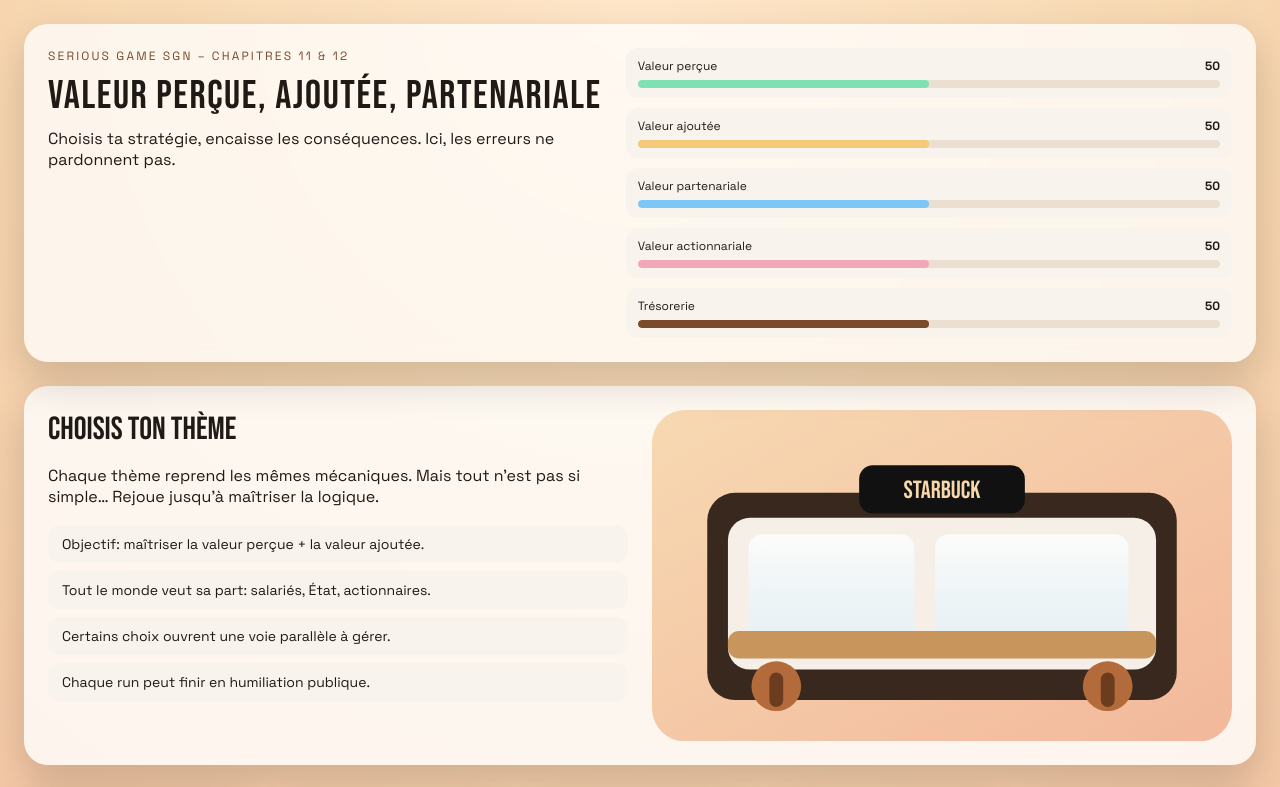
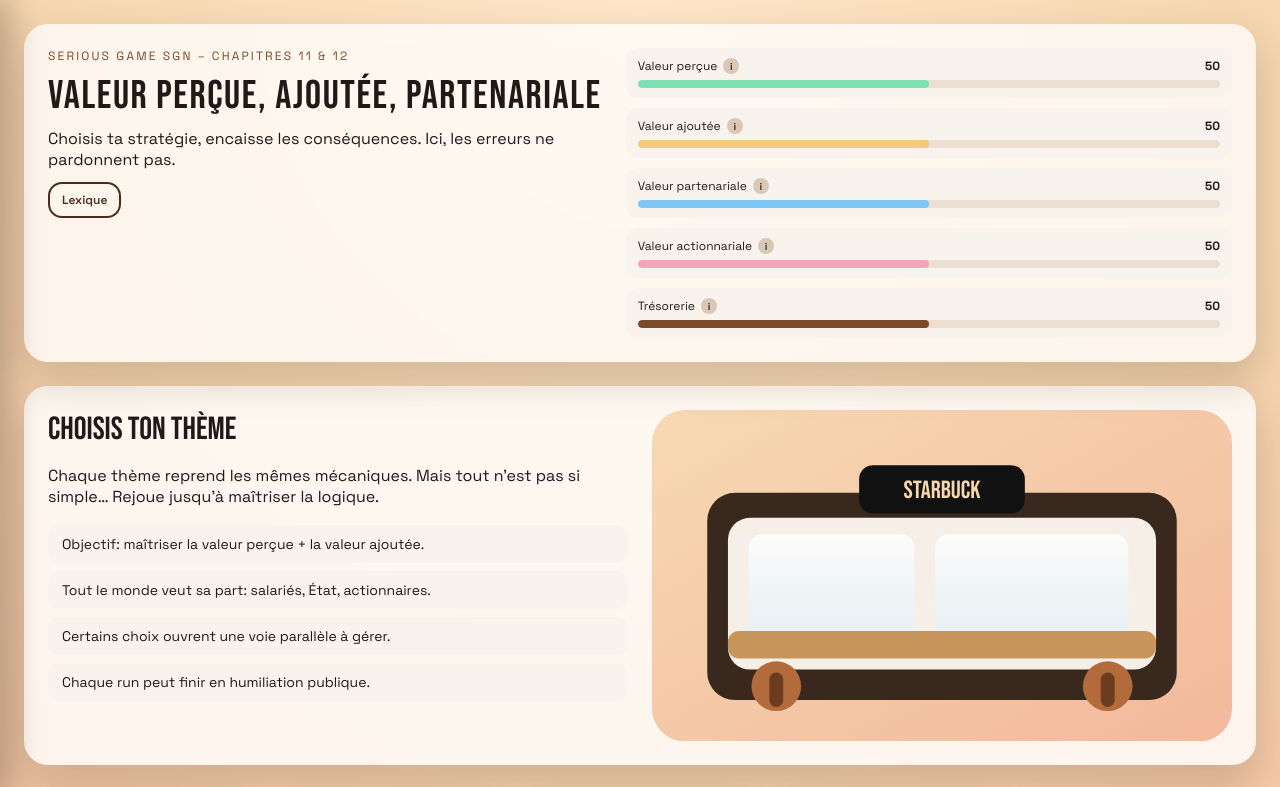
Before and after one commit to Decayuki/Sgn-serious11, a React (Vite) app: page / in a window 1280 px wide. Shown: the top 787 px of the page. Built offline with nearby package versions, Linux system fonts and the light colour scheme.

Commit message:
feat: lexicon panel and tuned alerts

```diff
--- a/src/App.css
+++ b/src/App.css
@@ -87,6 +87,49 @@
   justify-content: space-between;
   font-size: 12px;
   margin-bottom: 6px;
+}
+
+.stat-title {
+  display: inline-flex;
+  align-items: center;
+  gap: 6px;
+}
+
+.stat-info {
+  width: 16px;
+  height: 16px;
+  border-radius: 50%;
+  background: #d9c8b5;
+  color: #3a281d;
+  display: inline-flex;
+  align-items: center;
+  justify-content: center;
+  font-size: 10px;
+  font-weight: 700;
+  position: relative;
+  cursor: help;
+}
+
+.stat-info::after {
+  content: attr(data-tooltip);
+  position: absolute;
+  bottom: 140%;
+  left: 50%;
+  transform: translateX(-50%);
+  background: #2a1a12;
+  color: #fff;
+  padding: 8px 10px;
+  border-radius: 10px;
+  font-size: 11px;
+  width: 200px;
+  opacity: 0;
+  pointer-events: none;
+  transition: opacity 0.2s ease;
+  z-index: 20;
+}
+
+.stat-info:hover::after {
+  opacity: 1;
 }
 
 .stat-value {
@@ -234,6 +277,12 @@
   background: var(--coffee-700);
   color: #fff4e6;
   box-shadow: var(--shadow);
+}
+
+.ghost.small,
+.primary.small {
+  padding: 8px 12px;
+  font-size: 12px;
 }
 
 .primary:disabled {
@@ -491,6 +540,73 @@
   border-radius: 18px;
 }
 
+.topbar-actions {
+  margin-top: 12px;
+}
+
+.lexicon-overlay {
+  position: fixed;
+  inset: 0;
+  background: rgba(20, 10, 6, 0.35);
+  z-index: 30;
+}
+
+.lexicon-panel {
+  position: fixed;
+  left: 0;
+  top: 0;
+  bottom: 0;
+  width: min(360px, 90vw);
+  background: #fff7ed;
+  box-shadow: 12px 0 28px rgba(26, 16, 10, 0.25);
+  transform: translateX(-100%);
+  transition: transform 0.25s ease;
+  z-index: 40;
+  display: flex;
+  flex-direction: column;
+}
+
+.lexicon-panel.open {
+  transform: translateX(0);
+}
+
+.lexicon-header {
+  padding: 18px;
+  border-bottom: 1px solid #e8d7c4;
+  display: flex;
+  align-items: center;
+  justify-content: space-between;
+  gap: 12px;
+}
+
+.lexicon-content {
+  padding: 18px;
+  overflow-y: auto;
+  display: grid;
+  gap: 16px;
+}
+
+.lexicon-item {
+  background: #fff;
+  border-radius: 14px;
+  padding: 14px;
+  box-shadow: 0 10px 20px rgba(26, 16, 10, 0.08);
+}
+
+.lexicon-item h4 {
+  margin: 0 0 6px;
+}
+
+.lexicon-example {
+  font-weight: 600;
+  margin: 8px 0 0;
+}
+
+.lexicon-context {
+  margin: 6px 0 0;
+  color: #4b3b33;
+}
+
 @media (max-width: 980px) {
   .game {
     grid-template-columns: 1fr;
--- a/src/App.jsx
+++ b/src/App.jsx
@@ -2,11 +2,35 @@
 import './App.css'
 
 const STAT_META = {
-  perceived: { label: 'Valeur perçue', tone: 'mint' },
-  valueAdded: { label: 'Valeur ajoutée', tone: 'gold' },
-  stakeholder: { label: 'Valeur partenariale', tone: 'sky' },
-  shareholder: { label: 'Valeur actionnariale', tone: 'rose' },
-  cash: { label: 'Trésorerie', tone: 'coffee' },
+  perceived: {
+    label: 'Valeur perçue',
+    tone: 'mint',
+    help:
+      'Valeur ressentie par le client (qualité, marque, prix, expérience). Ex: déco premium + latte art = VP en hausse.',
+  },
+  valueAdded: {
+    label: 'Valeur ajoutée',
+    tone: 'gold',
+    help:
+      'Richesse créée = CA - consommations intermédiaires. Ex: 210k - 130k = 80k.',
+  },
+  stakeholder: {
+    label: 'Valeur partenariale',
+    tone: 'sky',
+    help:
+      'Valeur pour salariés, clients, fournisseurs, État. Ex: salaires corrects + relation fournisseur solide.',
+  },
+  shareholder: {
+    label: 'Valeur actionnariale',
+    tone: 'rose',
+    help: 'Valeur pour actionnaires (dividendes, valorisation).',
+  },
+  cash: {
+    label: 'Trésorerie',
+    tone: 'coffee',
+    help:
+      'Cash dispo pour payer loyers/salaires. Bas = risque de fermeture.',
+  },
 }
 
 const INITIAL_STATS = {
@@ -1089,6 +1113,86 @@
 
 const BAD_THRESHOLD = 2
 
+const LEXICON = [
+  {
+    term: 'Valeur perçue',
+    definition:
+      'Valeur subjective attribuée par le client (qualité, marque, prix, expérience).',
+    example:
+      'Ex: latte art + déco premium = perception haut de gamme.',
+    context:
+      'Si elle baisse, les clients désertent même si tu es “rentable”.',
+  },
+  {
+    term: 'Valeur ajoutée',
+    definition:
+      'Richesse créée par l’entreprise: CA - consommations intermédiaires.',
+    example: 'Ex: CA 210k - CI 130k = 80k.',
+    context:
+      'C’est la base pour payer salaires, impôts, dividendes, réinvestir.',
+  },
+  {
+    term: 'Consommations intermédiaires',
+    definition:
+      'Achats nécessaires à la production (café, lait, services externes).',
+    example: 'Ex: fournitures + maintenance machines.',
+    context: 'Trop élevé = valeur ajoutée qui s’écrase.',
+  },
+  {
+    term: 'Facteurs de production',
+    definition: 'Travail (humain) + capital (matériel, équipements).',
+    example: 'Ex: baristas formés + machines premium.',
+    context:
+      'Les deux comptent: réduire trop l’un fragilise la qualité.',
+  },
+  {
+    term: 'Valeur partenariale',
+    definition:
+      'Valeur créée pour toutes les parties prenantes: salariés, clients, fournisseurs, État.',
+    example: 'Ex: salaires justes + relation fournisseur stable.',
+    context:
+      'Si elle chute, conflits et productivité en baisse.',
+  },
+  {
+    term: 'Valeur actionnariale',
+    definition:
+      'Valeur créée pour les actionnaires (dividendes, valorisation).',
+    example: 'Ex: dividendes élevés pour rassurer les investisseurs.',
+    context:
+      'Trop privilégier = tensions sociales et réputation abîmée.',
+  },
+  {
+    term: 'Parties prenantes',
+    definition:
+      'Tous les acteurs concernés par l’entreprise (salariés, clients, fournisseurs, État, actionnaires).',
+    example: 'Ex: staff + clients + investisseurs.',
+    context:
+      'Ils peuvent soutenir ou bloquer la réussite du café.',
+  },
+  {
+    term: 'Gouvernance',
+    definition:
+      'La façon dont l’entreprise est dirigée et décide (actionnariale ou partenariale).',
+    example: 'Ex: comité mixte vs décisions 100% actionnaires.',
+    context:
+      'Une mauvaise gouvernance déclenche des crises parallèles.',
+  },
+  {
+    term: 'Trésorerie',
+    definition: 'Cash disponible pour payer charges et salaires.',
+    example: 'Ex: trésorerie basse = risques de fermeture.',
+    context:
+      'Si elle tombe sous 20, tu entres en zone rouge.',
+  },
+  {
+    term: 'Dividendes',
+    definition: 'Part des bénéfices versée aux actionnaires.',
+    example: 'Ex: dividendes élevés pour rassurer.',
+    context:
+      'Trop = frustration du staff et sous-investissement.',
+  },
+]
+
 const PROF_COMMENTS = [
   'Avis de ton super prof : Non sérieux, t’as cru que ça allait passer inaperçu ?',
   'Avis de ton super prof : Là tu joues avec les allumettes, tu t’étonnes de la fumée.',
@@ -1259,11 +1363,16 @@
   return list[Math.floor(Math.random() * list.length)]
 }
 
-function StatBar({ label, value, tone, delta }) {
+function StatBar({ label, value, tone, delta, help }) {
   return (
     <div className={`stat stat-${tone}`}>
       <div className="stat-label">
-        <span>{label}</span>
+        <span className="stat-title">
+          {label}
+          <span className="stat-info" data-tooltip={help} aria-hidden>
+            i
+          </span>
+        </span>
         <div className="stat-value">
           <strong>{value}</strong>
           {typeof delta === 'number' && delta !== 0 && (
@@ -1358,6 +1467,7 @@
   const [lastNews, setLastNews] = useState(null)
   const [lastNewsAt, setLastNewsAt] = useState(-10)
   const [shake, setShake] = useState(false)
+  const [helpOpen, setHelpOpen] = useState(false)
 
   const theme = useMemo(
     () => THEMES.find((item) => item.id === themeId),
@@ -1399,6 +1509,7 @@
     setLastNews(null)
     setLastNewsAt(-10)
     setShake(false)
+    setHelpOpen(false)
     setStepIndex(0)
     setScreen('game')
   }
@@ -1416,13 +1527,15 @@
     setLastNews(null)
     setLastNewsAt(-10)
     setShake(false)
+    setHelpOpen(false)
     setStepIndex(0)
     setScreen('game')
   }
 
   function buildNewsFlash(effects, choice, prevStats, nextStats, stepNumber) {
     if (!effects) return null
-    const severeDrop = Object.values(effects).some((value) => value <= -10)
+    const severeDrop = Object.values(effects).some((value) => value <= -12)
+    const moderateDrop = Object.values(effects).some((value) => value <= -8)
     const crossesAlert =
       prevStats &&
       nextStats &&
@@ -1430,41 +1543,81 @@
         (key) => prevStats[key] > 20 && nextStats[key] <= 20
       )
     const shouldShow =
-      severeDrop || choice?.bad || choice?.branchId || crossesAlert
+      severeDrop || crossesAlert || choice?.branchId || (choice?.bad && moderateDrop)
 
     const cooldownOk = stepNumber - lastNewsAt >= 2
     if (!shouldShow || !cooldownOk) return null
 
-    if (effects.perceived <= -10 || nextStats?.perceived <= 20) {
+    if (choice?.branchId === 'supplierBetrayal') {
+      return {
+        label: 'FOURNISSEUR',
+        message: 'Des clients remarquent un goût différent. Les doutes montent.',
+      }
+    }
+    if (choice?.branchId === 'brandBacklash') {
       return {
         label: 'RÉSEAUX',
-        message: 'RS en feu: “Starbuck Orion perd son aura, les clients fuient.”',
+        message: 'Des posts critiques circulent. L’image se fragilise.',
       }
     }
-    if (effects.stakeholder <= -10 || nextStats?.stakeholder <= 20) {
+    if (choice?.branchId === 'staffCrisis') {
       return {
         label: 'INTERNE',
-        message: 'Le staff craque: “Ambiance toxique et équipe à bout.”',
+        message: 'L’équipe rumine. L’ambiance se tend.',
       }
     }
-    if (effects.cash <= -10 || nextStats?.cash <= 20) {
+    if (choice?.branchId === 'investorCoup') {
       return {
-        label: 'BANQUE',
-        message: 'La banque vous appelle.',
+        label: 'ACTIONNAIRES',
+        message: 'Les investisseurs veulent un point immédiat.',
       }
     }
-    if (effects.valueAdded <= -10 || nextStats?.valueAdded <= 20) {
+    if (choice?.branchId === 'spiral') {
       return {
-        label: 'COMPTA',
-        message: 'Le comptable vous alerte: la valeur ajoutée ne couvre plus les charges.',
+        label: 'CRISE',
+        message: 'Accumulation d’erreurs: la situation se dégrade vite.',
       }
     }
-    if (choice?.branchId) {
+
+    const entries = Object.entries(effects).filter(([, value]) => value < 0)
+    const [worstKey, worstValue] = entries.sort((a, b) => a[1] - b[1])[0] || []
+    const critical =
+      (worstValue ?? 0) <= -12 ||
+      (worstKey && nextStats?.[worstKey] <= 20)
+
+    const messages = {
+      perceived: critical
+        ? 'Les avis chutent. La réputation décroche.'
+        : 'Des habitués commencent à douter de la qualité.',
+      stakeholder: critical
+        ? 'Conflit social: l’équipe ne suit plus.'
+        : 'Des tensions internes apparaissent.',
+      cash: critical
+        ? 'La banque vous appelle.'
+        : 'Trésorerie sous pression ce mois-ci.',
+      valueAdded: critical
+        ? 'Le comptable alerte: la valeur ajoutée ne couvre plus les charges.'
+        : 'La marge se resserre dangereusement.',
+      shareholder: critical
+        ? 'Les actionnaires exigent des résultats.'
+        : 'Les actionnaires s’impatientent.',
+    }
+
+    const labels = {
+      perceived: 'CLIENTS',
+      stakeholder: 'INTERNE',
+      cash: 'BANQUE',
+      valueAdded: 'COMPTA',
+      shareholder: 'ACTIONNAIRES',
+    }
+
+    if (worstKey && messages[worstKey]) {
       return {
-        label: 'RUMEUR',
-        message: 'Un drame se prépare en coulisse. Ça va sortir très vite.',
+        label: labels[worstKey],
+        message: messages[worstKey],
       }
     }
+
     return {
       label: 'RUMEURS',
       message: 'Des rumeurs circulent. L’image du café commence à se fissurer.',
@@ -1633,6 +1786,14 @@
             Choisis ta stratégie, encaisse les conséquences. Ici, les erreurs ne
             pardonnent pas.
           </p>
+          <div className="topbar-actions">
+            <button
+              className="ghost small"
+              onClick={() => setHelpOpen((prev) => !prev)}
+            >
+              Lexique
+            </button>
+          </div>
         </div>
         <div className="stats-panel">
           {Object.entries(STAT_META).map(([key, meta]) => (
@@ -1642,6 +1803,7 @@
               value={stats[key]}
               tone={meta.tone}
               delta={lastEffects?.[key]}
+              help={meta.help}
             />
           ))}
         </div>
@@ -1853,6 +2015,34 @@
           </div>
         </main>
       )}
+
+      {helpOpen && (
+        <div
+          className="lexicon-overlay"
+          onClick={() => setHelpOpen(false)}
+        />
+      )}
+      <aside className={`lexicon-panel ${helpOpen ? 'open' : ''}`}>
+        <div className="lexicon-header">
+          <div>
+            <p className="eyebrow">Aide rapide</p>
+            <h3>Lexique du jeu</h3>
+          </div>
+          <button className="ghost small" onClick={() => setHelpOpen(false)}>
+            Fermer
+          </button>
+        </div>
+        <div className="lexicon-content">
+          {LEXICON.map((item) => (
+            <div key={item.term} className="lexicon-item">
+              <h4>{item.term}</h4>
+              <p>{item.definition}</p>
+              <p className="lexicon-example">{item.example}</p>
+              <p className="lexicon-context">{item.context}</p>
+            </div>
+          ))}
+        </div>
+      </aside>
     </div>
   )
 }
```
